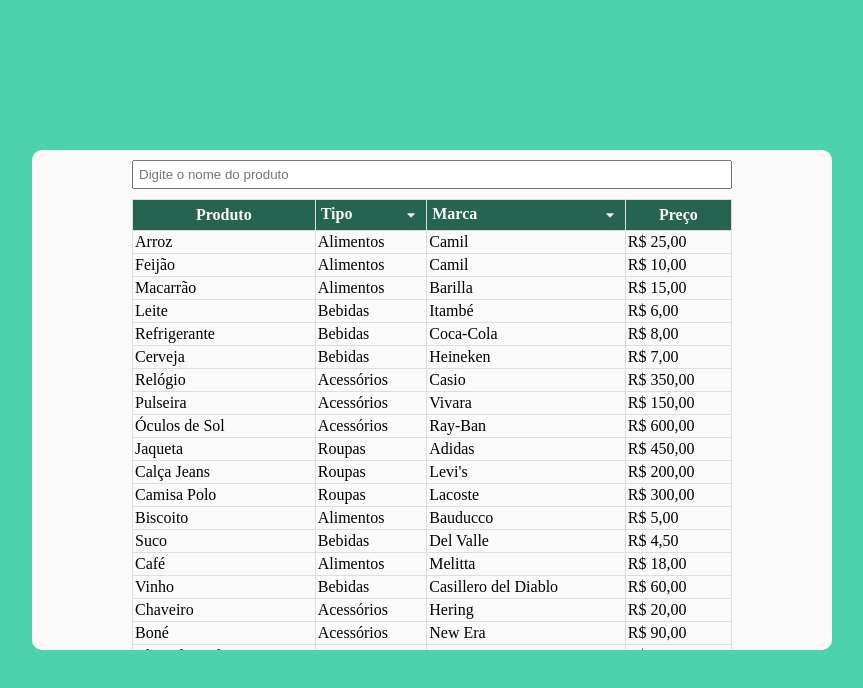
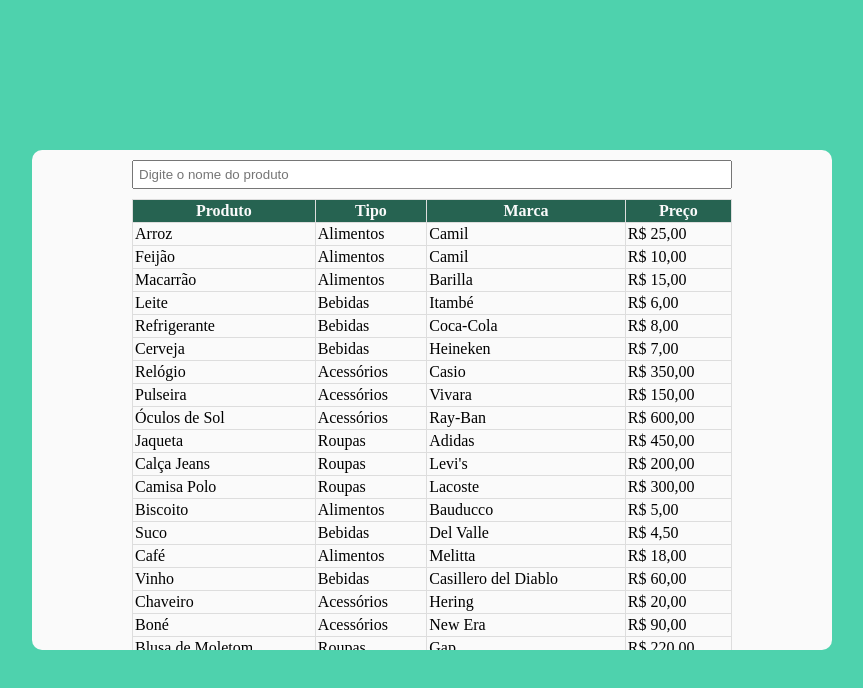
Before and after one commit to viniciusbarbosa2024/projeto-filtro-tabela, a React (Vite) app: page / in a window 1280 px wide. Shown: the top 688 px of the page, without its empty margins (208-1071 px from the left). Built offline with nearby package versions, Linux system fonts and the light colour scheme.

Commit message:
Revert "ícone de caixa de filtro"
This reverts commit c11700d7a2189609e3b95c16996a7a6ccb01b0ec.

```diff
--- a/src/components/Table.jsx
+++ b/src/components/Table.jsx
@@ -9,25 +9,10 @@
       <table>
         <thead>
           <tr>
-            <th>
-                Produto
-
-            </th>
-            <th>
-              <div>
-                <span>Tipo</span>
-                <img src="../images/arrow_drop_down.png" alt="" className={styles.arrowDropDown}/>
-              </div>
-            </th>
-            <th>
-              <div>
-                <span>Marca</span>
-                <img src="../images/arrow_drop_down.png" alt="" className={styles.arrowDropDown}/>
-              </div>
-            </th>
-            <th>
-              Preço
-            </th>
+            <th>Produto</th>
+            <th>Tipo</th>
+            <th>Marca</th>
+            <th>Preço</th>
           </tr>
         </thead>
         <tbody>
--- a/src/components/Table.module.css
+++ b/src/components/Table.module.css
@@ -14,24 +14,11 @@
     border: 1px solid #ddd;
 }
 
-
 th {
-
-    padding: 5px;
+    padding: 2px;
 
     border: 1px solid #ddd;
 
     background-color: #266351;
     color: #fafafa;
 }
-
-th div {
-    display: flex;
-    justify-content: space-between;
-
-    cursor: pointer;
-}
-
-.arrowDropDown {
-    width: 20px;
-}
```
Also changed, not shown: images/arrow_drop_down.png (deleted), images/filter_alt.png (deleted).
